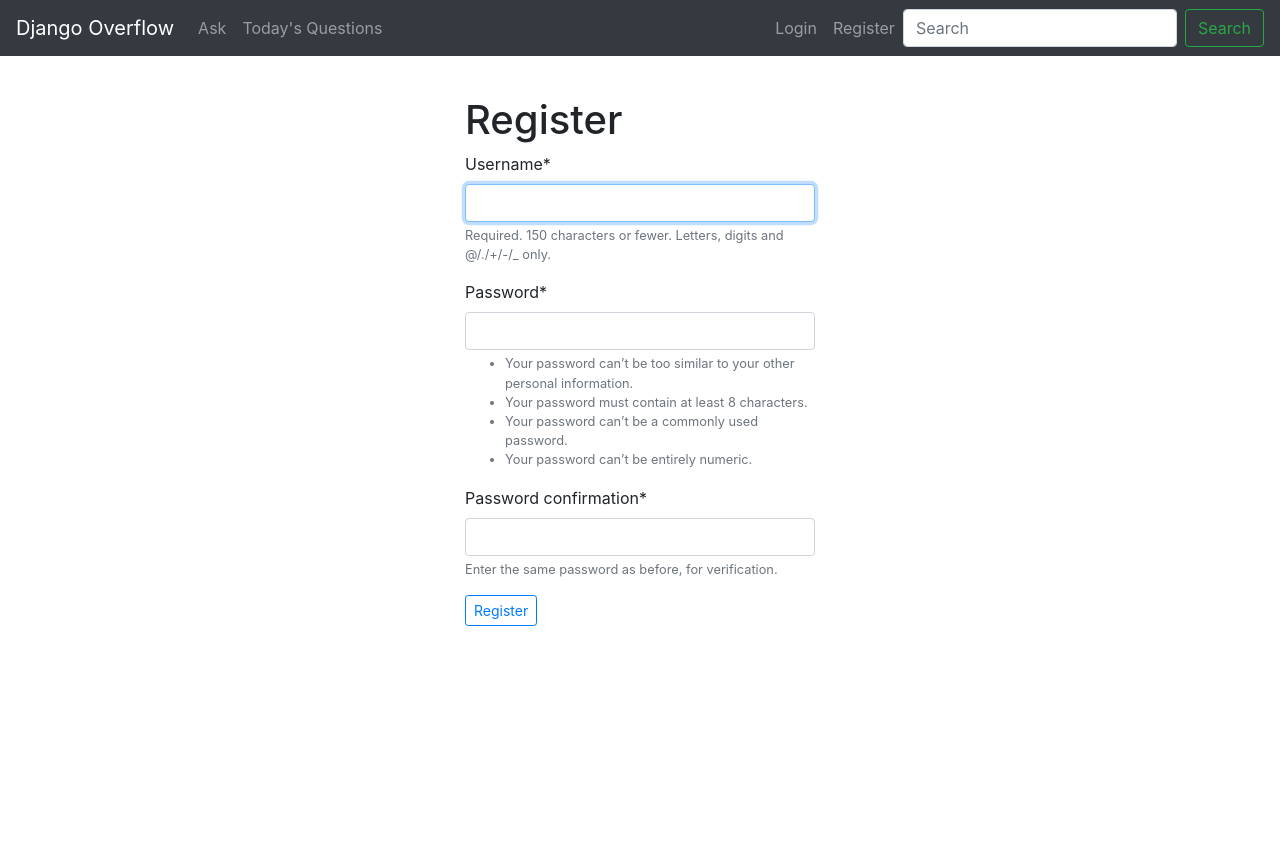
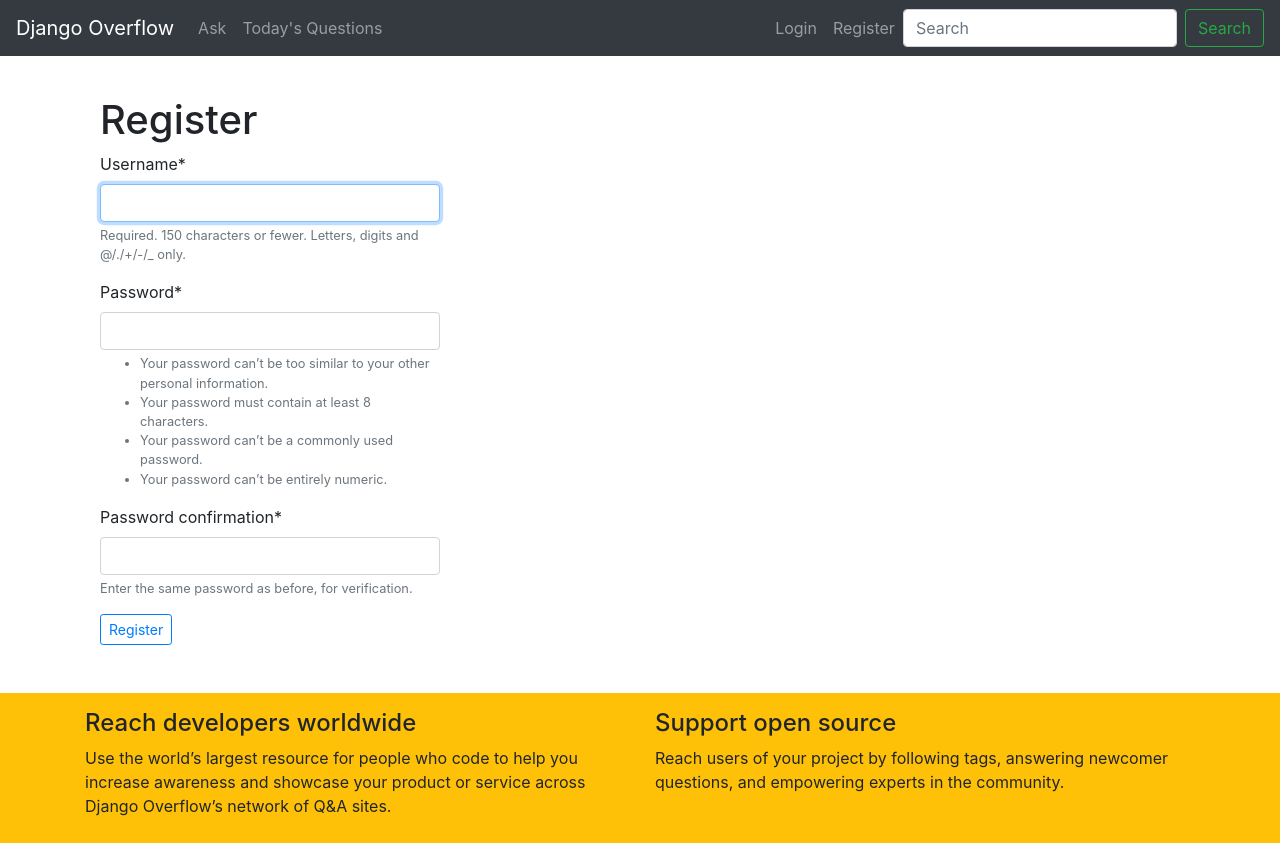
Before and after one commit to paulr909/django-overflow, a Django app: page /user/register in a window 1280 px wide. Before the commit the page ends 626 px from the top, so only its background shows below. Run offline with Django 3.2, Linux system fonts and the light colour scheme; parts of the project's set-up code (start-up, migrations or seed data) failed here and were passed over; some libraries are stand-ins or nearby versions.

Commit message:
add footer.html

```diff
--- a/project/qanda/templates/qanda/common/display_question.html
+++ b/project/qanda/templates/qanda/common/display_question.html
@@ -1,7 +1,7 @@
 {% load markdownify %}
 
 <div class="row">
-    <div class="col-md-8 offset-md-2">
+    <div class="col-md-12">
         <div class="question">
             <div>
                 <h1>{{ question.title }}</h1>
--- a/project/qanda/templates/qanda/question_archive_day.html
+++ b/project/qanda/templates/qanda/question_archive_day.html
@@ -4,13 +4,14 @@
 
 {% block body %}
     <div class="row">
-        <div class="col-md-10 offset-md-1">
+        <div class="col-md-12">
             <h1>Highest Voted Questions of {{ day }}</h1>
             <ul>
                 {% for question in object_list %}
                     <li>
                         {{ question.votes }}
-                        <a href="{{ question.get_absolute_url }}">{{ question }}</a> by {{ question.user }}
+                        <a href="{{ question.get_absolute_url }}">{{ question }}</a>
+                        by {{ question.user }}
                         on {{ question.created|date:"Y-m-d H:i" }}
                     </li>
                 {% empty %}
--- a/project/qanda/templates/qanda/search.html
+++ b/project/qanda/templates/qanda/search.html
@@ -4,10 +4,11 @@
 
 {% block body %}
     <div class="row">
-        <div class="col-md-6 offset-md-3">
+        <div class="col-md-12">
             <h1>Search</h1>
             <form method="GET" class="form-inline" novalidate>
-                <input class="form-control mr-2" placeholder="Search" type="search" name="q" value="{{ query }}">
+                <input class="form-control mr-2" placeholder="Search" type="search"
+                       name="q" value="{{ query }}">
                 <button type="submit" class="btn btn-outline-success">Search</button>
             </form>
             {% if query %}
--- a/project/qanda/tests.py
+++ b/project/qanda/tests.py
@@ -104,7 +104,7 @@ class DailyQuestionListTestCase(TestCase):
 class QuestionDetailViewTestCase(TestCase):
     QUESTION_DISPLAY_SNIPPET = """
     <div class="row">
-        <div class="col-md-8 offset-md-2">
+        <div class="col-md-12">
             <div class="question">
                 <div>
                     <h1>{title}</h1>
--- a/project/static/css/base.css
+++ b/project/static/css/base.css
@@ -1,3 +1,12 @@
+.content {
+    min-height: calc(100vh - 294px);
+}
+
+.footer {
+    height: 150px;
+    background: #ffc107;
+}
+
 .question {
     padding: 20px;
     border: 1px solid lightgrey;
--- a/project/templates/base.html
+++ b/project/templates/base.html
@@ -5,21 +5,25 @@
     <meta charset="UTF-8">
     <title>{% block title %}Django Overflow{% endblock %}</title>
     <link rel="icon" href="{% static 'img/django.ico' %}">
-    <link rel="stylesheet" href="https://stackpath.bootstrapcdn.com/bootstrap/4.3.1/css/bootstrap.min.css"
-          integrity="sha384-ggOyR0iXCbMQv3Xipma34MD+dH/1fQ784/j6cY/iJTQUOhcWr7x9JvoRxT2MZw1T" crossorigin="anonymous">
+    <link rel="stylesheet"
+          href="https://stackpath.bootstrapcdn.com/bootstrap/4.3.1/css/bootstrap.min.css"
+          integrity="sha384-ggOyR0iXCbMQv3Xipma34MD+dH/1fQ784/j6cY/iJTQUOhcWr7x9JvoRxT2MZw1T"
+          crossorigin="anonymous">
     <link rel="stylesheet" href="{% static 'css/base.css' %}">
 </head>
 <body>
-{% include 'includes/nav.html' %}
+{% include "includes/nav.html" %}
 
-<div class="container mt-5 pt-5 mb-5">
-    {% block body %}{% endblock %}
+<div class="container mt-5 pt-5">
+    <div class="content">
+        {% block body %}{% endblock %}
+    </div>
 </div>
-
+{% include "includes/footer.html" %}
+</body>
 <script src="https://ajax.googleapis.com/ajax/libs/jquery/3.3.1/jquery.min.js"></script>
 <script src="https://ajax.googleapis.com/ajax/libs/jqueryui/1.12.1/jquery-ui.min.js"></script>
 <script src="https://stackpath.bootstrapcdn.com/bootstrap/4.3.1/js/bootstrap.min.js"
         integrity="sha384-JjSmVgyd0p3pXB1rRibZUAYoIIy6OrQ6VrjIEaFf/nJGzIxFDsf4x0xIM+B07jRM"
         crossorigin="anonymous"></script>
-</body>
 </html>
--- /dev/null
+++ b/project/templates/includes/footer.html
@@ -0,0 +1,18 @@
+<footer class="footer mt-5">
+    <div class="container">
+        <div class="row">
+            <div class="col-md-6 pt-3 mb-2">
+                <h4>Reach developers worldwide</h4>
+                <p>Use the world’s largest resource for people who code to help you
+                    increase awareness and showcase your product or service across
+                    Django Overflow’s network of Q&A sites.
+                </p>
+            </div>
+            <div class="col-md-6 pt-3 mb-2">
+                <h4>Support open source</h4>
+                <p>Reach users of your project by following tags, answering newcomer
+                    questions, and empowering experts in the community.</p>
+            </div>
+        </div>
+    </div>
+</footer>
--- a/project/user/templates/registration/login.html
+++ b/project/user/templates/registration/login.html
@@ -4,13 +4,13 @@
 {% block title %} Login - {{ block.super }} {% endblock %}
 
 {% block body %}
-    <div class="row">
-        <div class="col-md-4 offset-md-4">
+    <div class="col-md-4">
         <h1>Login</h1>
         <form method="POST" novalidate>
             {% csrf_token %}
             {{ form|crispy }}
-                <button type="submit" id="log_in" class="btn btn-outline-primary btn-sm">Log in</button>
+            <button type="submit" id="log_in" class="btn btn-outline-primary btn-sm">Log in
+            </button>
         </form>
     </div>
 {% endblock %}
--- a/project/user/templates/user/register.html
+++ b/project/user/templates/user/register.html
@@ -2,14 +2,13 @@
 {% load crispy_forms_tags %}
 
 {% block body %}
-    <div class="row">
-        <div class="col-md-4 offset-md-4">
-            <h1>Register</h1>
-            <form method="POST" novalidate>
-                {% csrf_token %}
-                {{ form|crispy }}
-                <button type="submit" class="btn btn-outline-primary btn-sm">Register</button>
-            </form>
-        </div>
+    <div class="col-md-4">
+        <h1>Register</h1>
+        <form method="POST" novalidate>
+            {% csrf_token %}
+            {{ form|crispy }}
+            <button type="submit" class="btn btn-outline-primary btn-sm">Register
+            </button>
+        </form>
     </div>
 {% endblock %}
```
Also changed, not shown: project/qanda/templates/qanda/ask.html (+5 -3 lines), project/qanda/templates/qanda/common/list_answers.html (+5 -3 lines), project/qanda/templates/qanda/common/post_answer.html (+9 -4 lines). Lines whose indentation alone changed are shown as unchanged.
